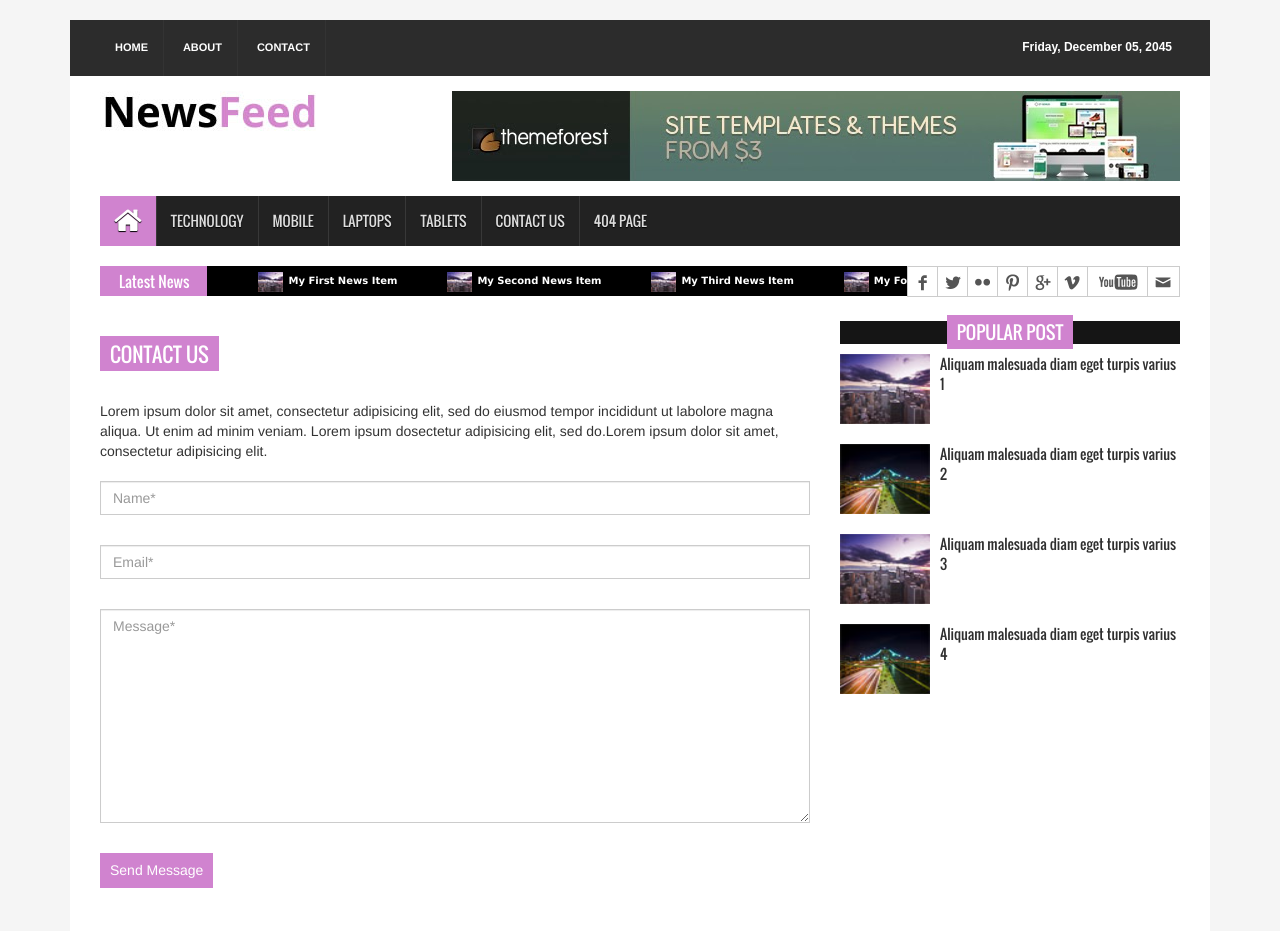
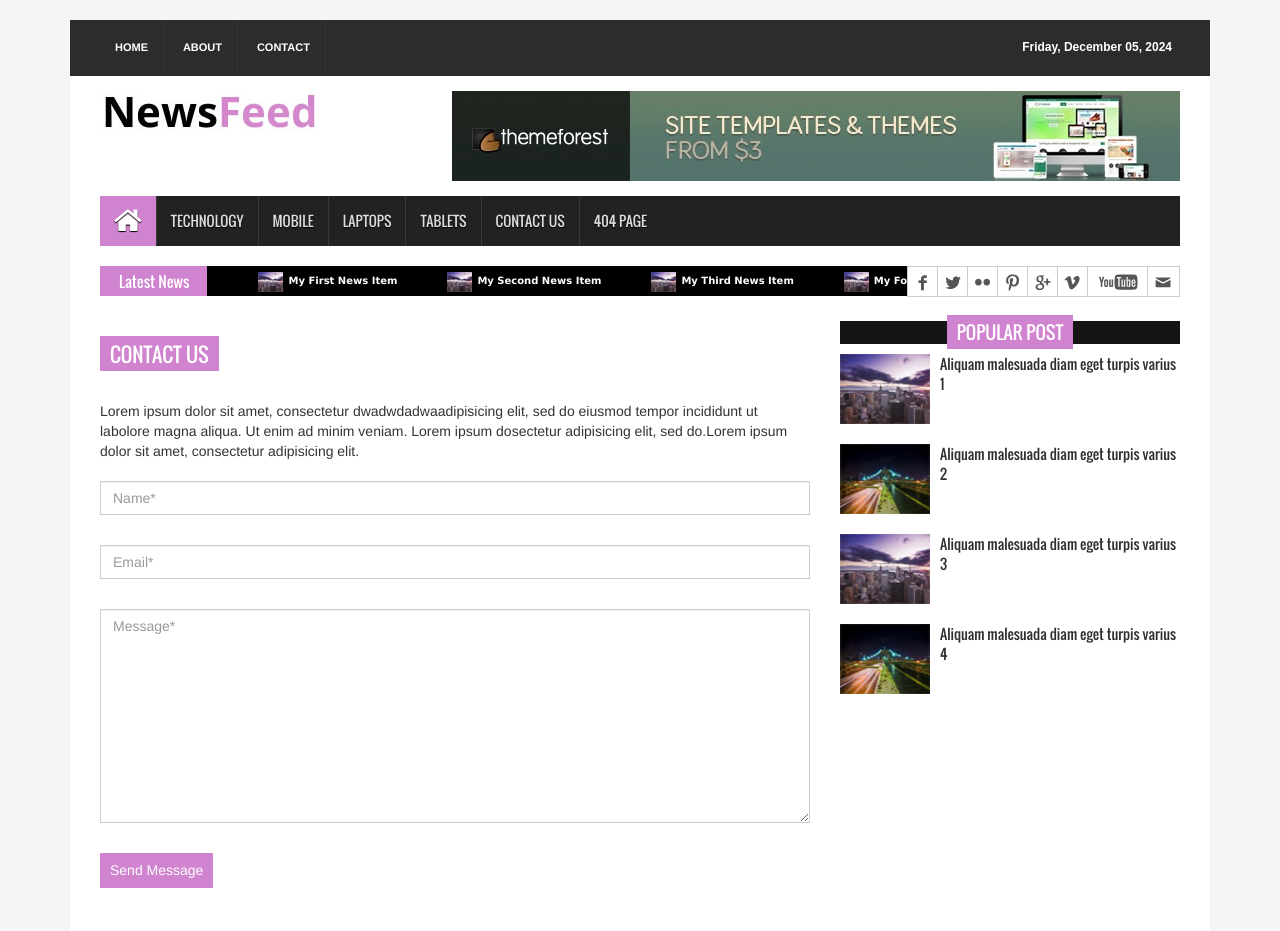
Before and after one commit to allamuratov/my-first-repo, a Django app: page /contact/ in a window 1280 px wide. Shown: the top 931 px of the page. Run offline with Django 4.2, Linux system fonts and the light colour scheme; some libraries are stand-ins or nearby versions.

Commit message:
Add site repo

```diff
--- a/template/base.html
+++ b/template/base.html
@@ -39,7 +39,7 @@
             </ul>
           </div>
           <div class="header_top_right">
-            <p>Friday, December 05, 2045</p>
+            <p>Friday, December 05, 2024</p>
           </div>
         </div>
       </div>
--- a/template/contact.html
+++ b/template/contact.html
@@ -9,7 +9,7 @@
         <div class="left_content">
           <div class="contact_area">
             <h2>Contact Us</h2>
-            <p>Lorem ipsum dolor sit amet, consectetur adipisicing elit, sed do eiusmod tempor incididunt ut labolore magna aliqua. Ut enim ad minim veniam. Lorem ipsum dosectetur adipisicing elit, sed do.Lorem ipsum dolor sit amet, consectetur adipisicing elit.</p>
+            <p>Lorem ipsum dolor sit amet, consectetur dwadwdadwaadipisicing elit, sed do eiusmod tempor incididunt ut labolore magna aliqua. Ut enim ad minim veniam. Lorem ipsum dosectetur adipisicing elit, sed do.Lorem ipsum dolor sit amet, consectetur adipisicing elit.</p>
             <form action="#" class="contact_form">
               <input class="form-control" type="text" placeholder="Name*">
               <input class="form-control" type="email" placeholder="Email*">
```
